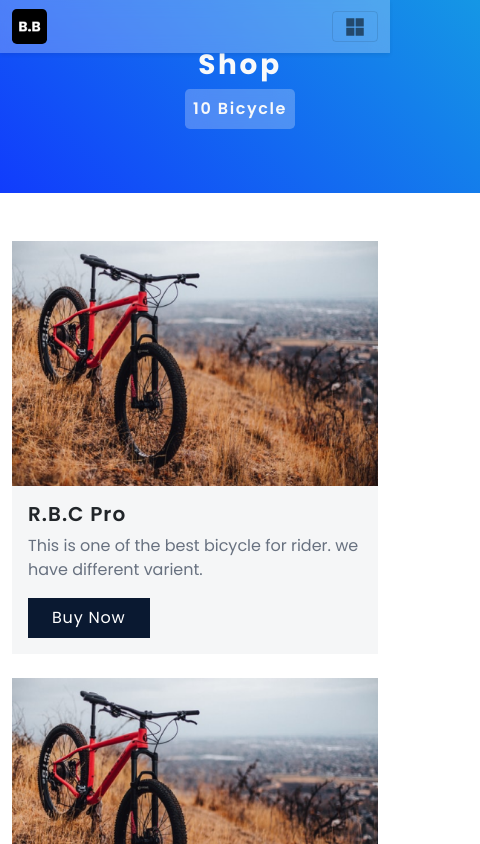
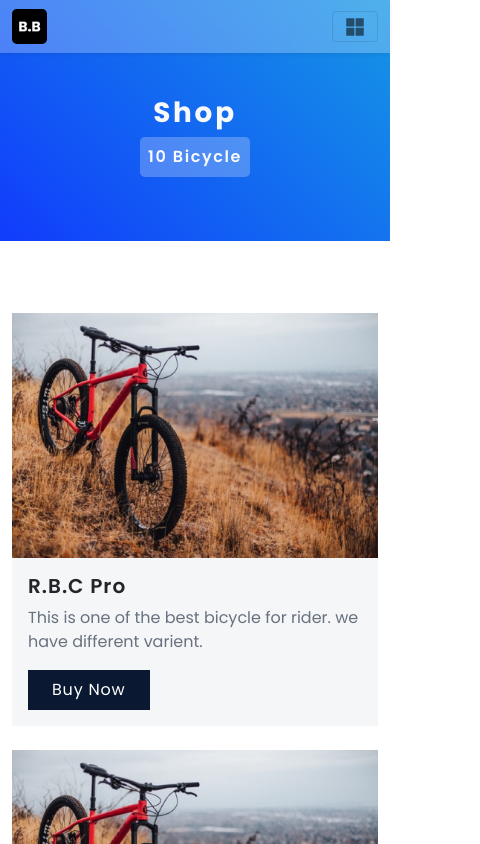
Before and after one commit to sakib-siddiqi/MERN-BB-Bicycle-buy, a React (Create React App) app: page /shop in a window 390 px wide. Shown: the top 844 px of the page, 480 px wide, since content can reach past the window. Built offline with nearby package versions, Linux system fonts and the light colour scheme.

Commit message:
responsive problem solved

```diff
--- a/src/Pages/Home/Components/HomeBanner.jsx
+++ b/src/Pages/Home/Components/HomeBanner.jsx
@@ -3,8 +3,8 @@ import { Container } from "react-bootstrap";
 import ButtonB from "../../../Shared/Components/Buttons/ButtonB";
 const HomeBanner = () => {
   return (
-    <header id="home-header" className="">
-      <Container className="v-center align-items-center align-items-md-end vh-min-100">
+    <header id="home-header">
+      <Container className="v-center align-items-center align-items-md-end  vh-min-100">
         <h1 className="display-1 fw-bold text-white mb-3">Bicycle Buy</h1>
         <ButtonB className="px-5">B.B Tour</ButtonB>
       </Container>
--- a/src/Pages/Home/Components/HomeOverview.jsx
+++ b/src/Pages/Home/Components/HomeOverview.jsx
@@ -6,8 +6,8 @@ import overview from "../../../images/over-view.png";
 import ButtonA from "../../../Shared/Components/Buttons/ButtonA";
 const HomeOverview = () => {
   return (
-    <Section id="home-overview" className="vh-100 center">
-      <Row xs={1} className="g-4">
+    <Section id="home-overview" className="vh-min-100 my-5 center">
+      <Row xs={1} className="g-4 mt-5">
         <Col md={8}>
           <div className="mt-3 mt-md-4 mt-lg-5">
             <div className="display-4 fw-bold">RIde With Your Bicycle.</div>
--- a/src/Pages/Home/Components/HomeReview.jsx
+++ b/src/Pages/Home/Components/HomeReview.jsx
@@ -3,10 +3,14 @@ import { Col, Row, Carousel, Card } from "react-bootstrap";
 import Section from "../../../Shared/Components/Section/Section";
 import image from "../../../images/review.png";
 import Text from "../../../Shared/Components/Text/Text";
+import BBTitle from "../../../Shared/Components/BBTitle/BBTitle";
 const HomeReview = () => {
   return (
-    <Section id="home-overview" className="vh-100 center">
-      <Row xs={1} md={2} className="g-4 center">
+    <Section id="home-review" className="vh-min-100 my-5 center">
+      <div className="text-center">
+        <BBTitle>REVIEW</BBTitle>
+      </div>
+      <Row xs={1} md={2} className="g-4 ">
         <Col>
           <img src={image} alt="review" className="img-fluid outlineed-img" />
         </Col>
--- a/src/Pages/Home/Components/HomeShop.jsx
+++ b/src/Pages/Home/Components/HomeShop.jsx
@@ -6,7 +6,7 @@ import ProductCard from "../../Shop/ProductCard";
 
 const HomeShop = () => {
   return (
-    <Section className="vh-min-100 center">
+    <Section className="vh-min-100 my-5 center">
       <div className="center mb-5">
         <BBTitle>Shop</BBTitle>
       </div>
--- a/src/Shared/Page/PageHeader.jsx
+++ b/src/Shared/Page/PageHeader.jsx
@@ -2,13 +2,13 @@ import React from "react";
 
 const PageHeader = ({ children, gradient, className }) => {
   return (
-    <header
+    <div
       id="page-header"
-      className={`as-10 center py-5 ${className}`}
+      className={`center py-5  ${className}`}
       style={{ background: `linear-gradient(45deg,${gradient})` }}
     >
-      {children}
-    </header>
+      <div className="mt-5">{children}</div>
+    </div>
   );
 };
 
--- a/src/Styles/BSOberlap.css
+++ b/src/Styles/BSOberlap.css
@@ -33,3 +33,7 @@
   outline: 4px solid #bc93ff73;
   outline-offset: 6px;
 }
+/* row */
+.row {
+  margin-top: 0 !important;
+}
```
